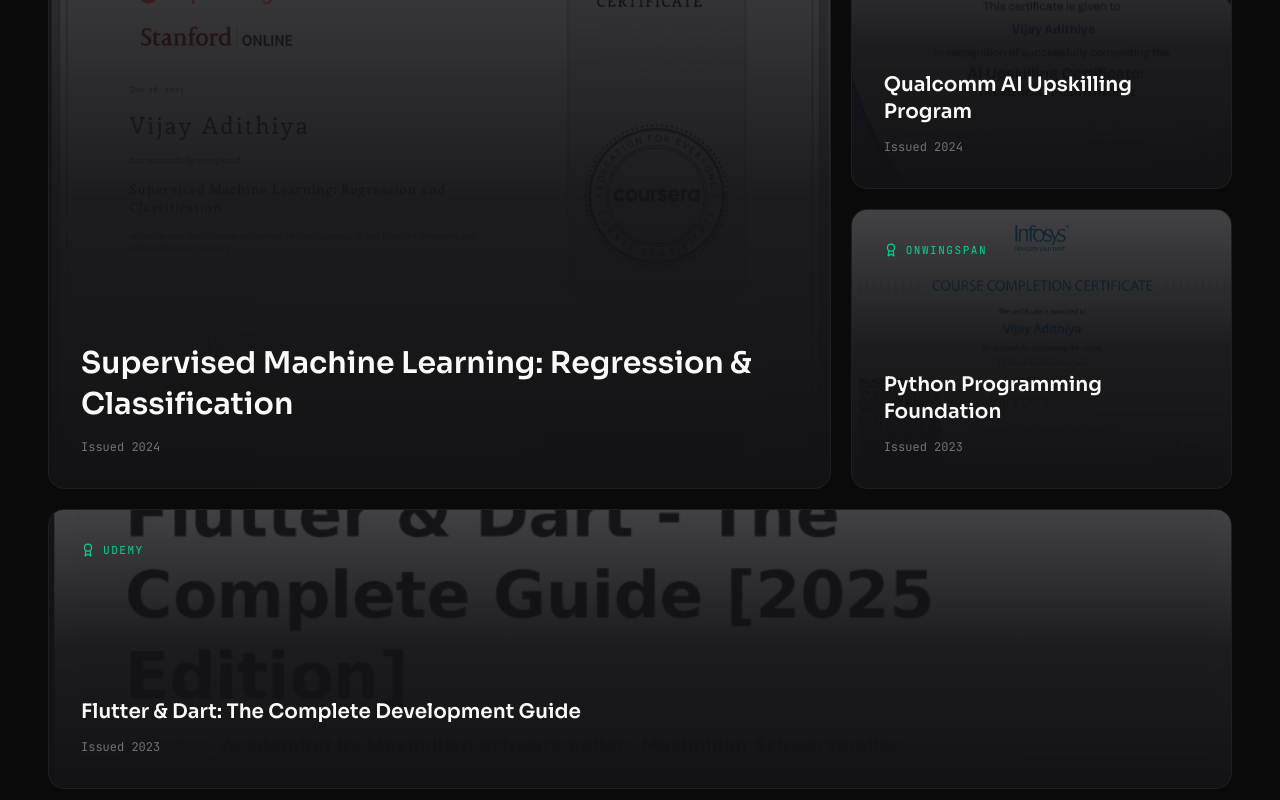
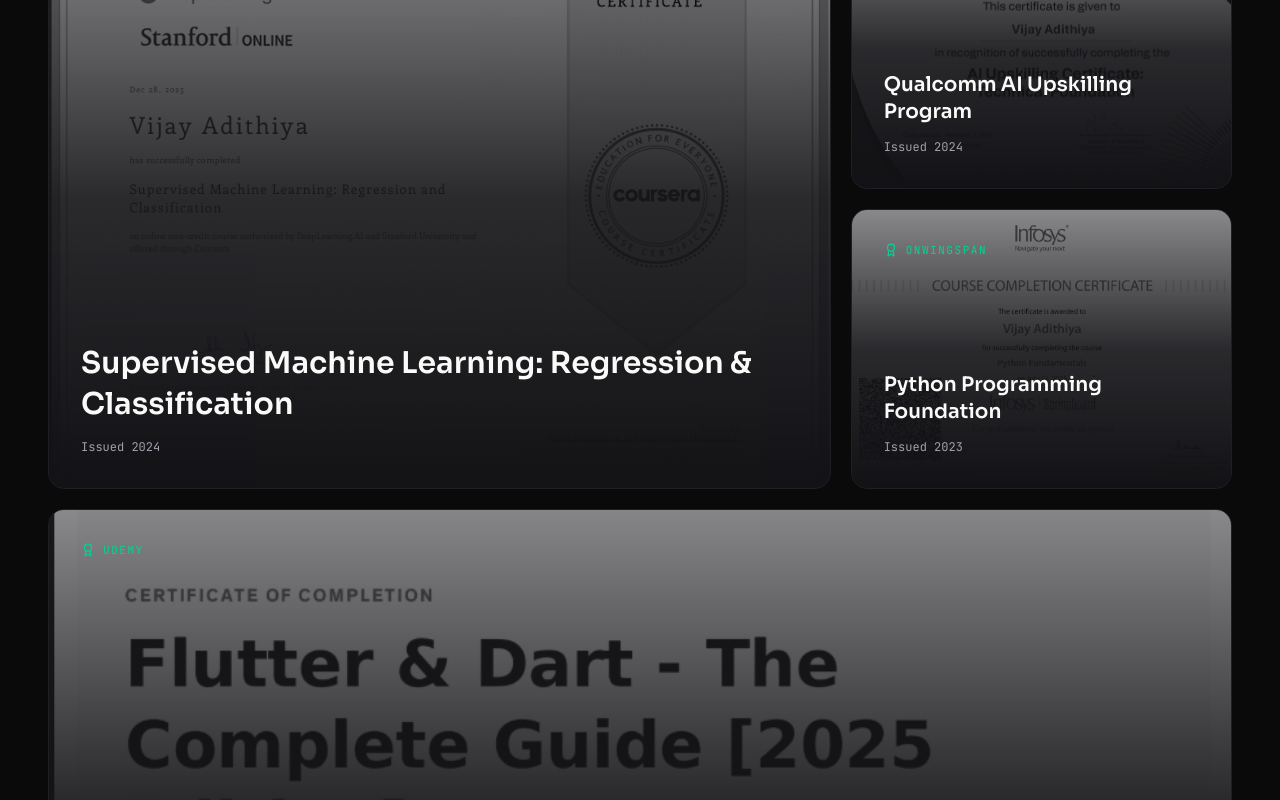
Before and after one commit to vijaykumaran2007/scroll-animated-video-website, a Next.js app: page / in a window 1280 px wide. Shown: the part 5280-6080 px from the top of the page. Built offline with nearby package versions, Linux system fonts and the light colour scheme.

Commit message:
Enhance Certifications grid with massive Flutter banner and grayscale hover effect

```diff
--- a/src/app/page.tsx
+++ b/src/app/page.tsx
@@ -727,32 +727,32 @@ function Certifications() {
           {CERTIFICATIONS.map((cert, i) => (
             <div
               key={cert.name}
-              className={`group relative rounded-2xl border border-[#1f1f23] hover:border-[#2a2a30] p-6 md:p-8 transition-colors bg-[#131316] overflow-hidden flex flex-col justify-between ${
+              className={`group relative rounded-2xl border border-[#1f1f23] hover:border-emerald-500/30 p-6 md:p-8 transition-colors bg-[#131316] overflow-hidden flex flex-col justify-between ${
                 i === 0
                   ? "md:col-span-2 md:row-span-2"
                   : i === 3
-                  ? "md:col-span-3 md:row-span-1"
+                  ? "md:col-span-3 md:row-span-2"
                   : "md:col-span-1 md:row-span-1"
               }`}
             >
-              <div className="absolute inset-0 z-0 opacity-20 group-hover:opacity-40 transition-opacity duration-500">
+              <div className="absolute inset-0 z-0 opacity-50 group-hover:opacity-100 transition-all duration-700">
                 <img
                   src={cert.image}
                   alt={cert.name}
-                  className="w-full h-full object-cover transition-transform duration-700 group-hover:scale-105"
+                  className="w-full h-full object-cover grayscale transition-all duration-700 group-hover:grayscale-0 group-hover:scale-105"
                 />
-                <div className="absolute inset-0 bg-gradient-to-t from-[#131316] via-[#131316]/80 to-transparent" />
+                <div className="absolute inset-0 bg-gradient-to-t from-[#131316] via-[#131316]/80 to-transparent transition-opacity duration-700 group-hover:opacity-90" />
               </div>
-              <div className="relative z-10 flex flex-col justify-between h-full">
+              <div className="relative z-10 flex flex-col justify-between h-full pointer-events-none">
                 <div className="flex items-center gap-2 text-[11px] font-mono uppercase tracking-[0.14em] text-emerald-400 mb-5">
                   <Award className="w-3.5 h-3.5" />
                   {cert.issuer}
                 </div>
                 <div>
-                  <h3 className={`font-semibold text-[#fafaf9] leading-snug group-hover:text-emerald-400 transition-colors ${i === 0 ? "text-[24px] md:text-3xl" : "text-[17px] md:text-xl"}`}>
+                  <h3 className={`font-semibold text-[#fafaf9] leading-snug group-hover:text-emerald-400 transition-colors ${i === 0 || i === 3 ? "text-[24px] md:text-3xl" : "text-[17px] md:text-xl"}`}>
                     {cert.name}
                   </h3>
-                  <div className="mt-3 text-[12px] font-mono text-[#71717a]">
+                  <div className="mt-3 text-[12px] font-mono text-[#a1a1aa]">
                     Issued {cert.year}
                   </div>
                 </div>
```
